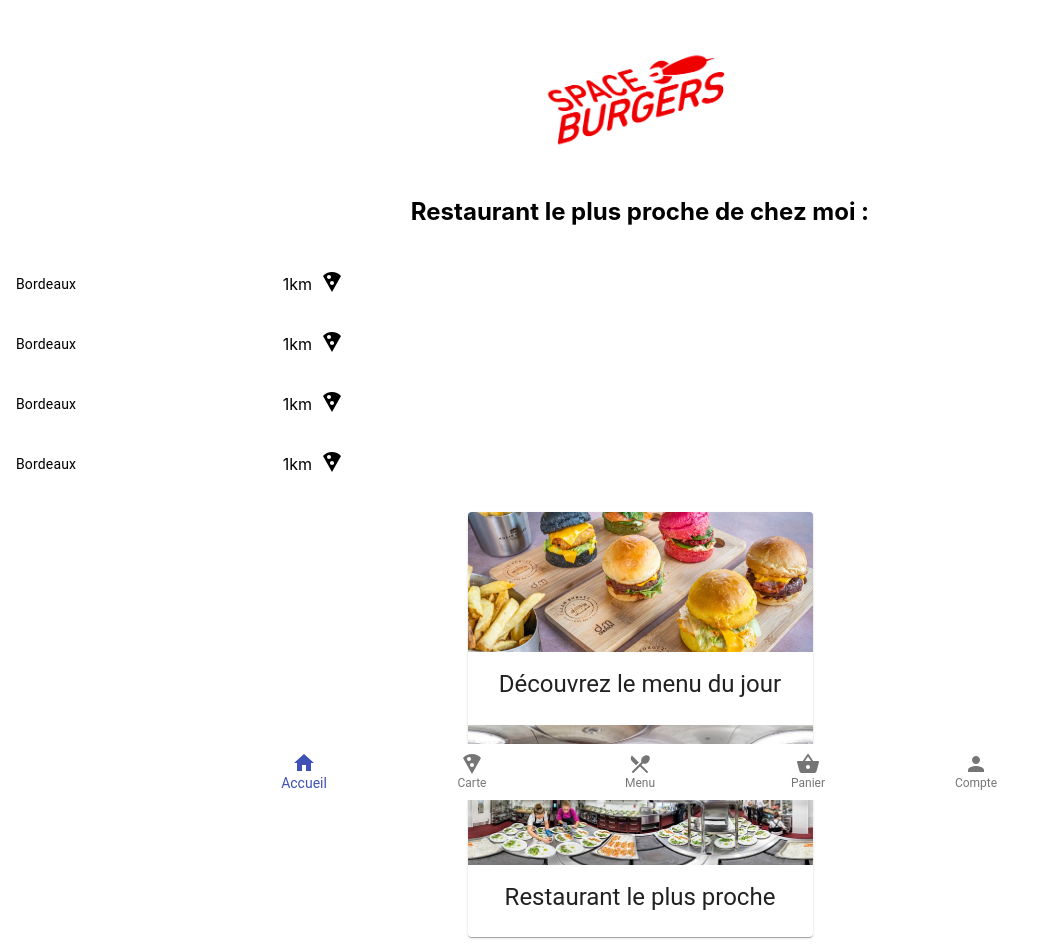
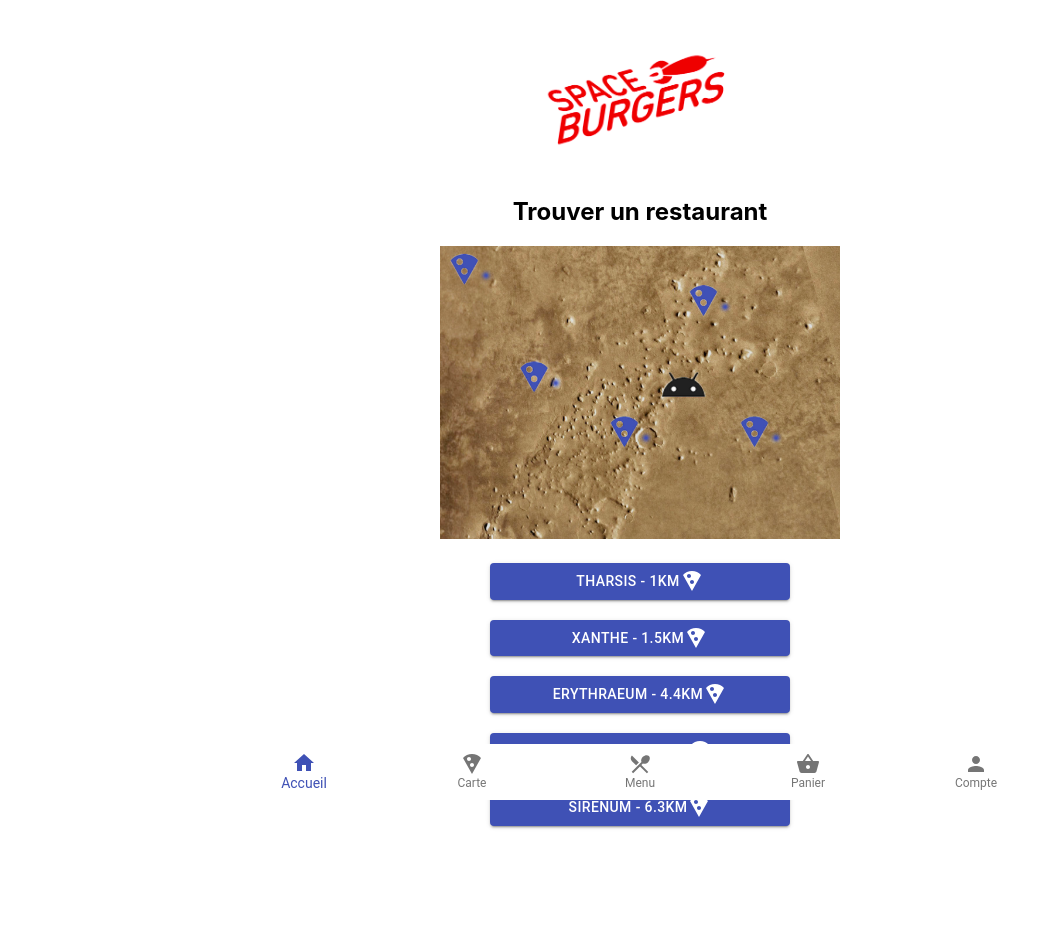
Before and after one commit to yoann-labbe/spaceburger, a React (Create React App) app: page / in a window 1280 px wide. Shown: the whole page, without its empty margins (0-1043 px from the left). After the commit the page ends 866 px from the top, so only its background shows below. Built offline with nearby package versions, Linux system fonts and the light colour scheme.

Commit message:
restaurant

```diff
--- a/src/App.js
+++ b/src/App.js
@@ -10,7 +10,7 @@ function App() {
     <div className="App">
       <Header />
       <Restaurant />
-      <HomeContent />
+      {/* <HomeContent /> */}
       <Footer />
     </div>
   );
--- a/src/Views/Components/RestaurantList/InsetList.jsx
+++ b/src/Views/Components/RestaurantList/InsetList.jsx
@@ -1,35 +1,188 @@
-import React, { useState } from "react";
+import React from "react";
 import { makeStyles } from "@material-ui/core/styles";
-import List from "@material-ui/core/List";
-import ListItem from "@material-ui/core/ListItem";
-import ListItemSecondaryAction from "@material-ui/core/ListItemSecondaryAction";
-import ListItemText from "@material-ui/core/ListItemText";
+import Popover from "@material-ui/core/Popover";
+import Typography from "@material-ui/core/Typography";
+import Button from "@material-ui/core/Button";
 import LocalPizzaIcon from "@material-ui/icons/LocalPizza";
 
 const useStyles = makeStyles((theme) => ({
-  root: {
-    width: "100%",
-    maxWidth: 360,
-    backgroundColor: theme.palette.background.paper,
+  typography: {
+    padding: theme.spacing(2),
+    padding: "20px",
+    margin: "30px",
+    marginBottom: "20px",
+  },
+
+  container: {
+    display: "flex",
+    flexDirection: "column",
+    justifyContent: "center",
+    margin: "20px auto",
+    width: "300px",
+  },
+
+  button: {
+    marginBottom: "20px",
   },
 }));
 
-export default function InsetList() {
+export default function SimplePopover() {
   const classes = useStyles();
+  const [anchorEl, setAnchorEl] = React.useState(null);
+
+  const handleClick = (event) => {
+    setAnchorEl(event.currentTarget);
+  };
+
+  const handleClose = () => {
+    setAnchorEl(null);
+  };
+
+  const open = Boolean(anchorEl);
+  const id = open ? "simple-popover" : undefined;
 
   return (
-    <List dense className={classes.root}>
-      {[0, 1, 2, 3].map((value) => {
-        const labelId = `checkbox-list-secondary-label-${value}`;
-        return (
-          <ListItem key={value} button>
-            <ListItemText id={labelId} primary="Bordeaux" /> <p>1km</p>
-            <ListItemSecondaryAction>
-              <LocalPizzaIcon />
-            </ListItemSecondaryAction>
-          </ListItem>
-        );
-      })}
-    </List>
+    <div className={classes.container}>
+      <Button
+        className={classes.button}
+        aria-describedby={id}
+        variant="contained"
+        color="primary"
+        onClick={handleClick}
+      >
+        Tharsis - 1km <LocalPizzaIcon />
+      </Button>
+      <Popover
+        id={id}
+        open={open}
+        anchorEl={anchorEl}
+        onClose={handleClose}
+        anchorOrigin={{
+          vertical: "bottom",
+          horizontal: "center",
+        }}
+        transformOrigin={{
+          vertical: "top",
+          horizontal: "center",
+        }}
+      >
+        <Typography className={classes.typography}>
+          <p>
+            Adresse : 34 rue de la marne <br />
+            N° : 0420394203942304
+          </p>
+        </Typography>
+      </Popover>
+      <Button
+        className={classes.button}
+        aria-describedby={id}
+        variant="contained"
+        color="primary"
+        onClick={handleClick}
+      >
+        Xanthe - 1.5km <LocalPizzaIcon />
+      </Button>
+      <Popover
+        id={id}
+        open={open}
+        anchorEl={anchorEl}
+        onClose={handleClose}
+        anchorOrigin={{
+          vertical: "bottom",
+          horizontal: "center",
+        }}
+        transformOrigin={{
+          vertical: "top",
+          horizontal: "center",
+        }}
+      >
+        <Typography className={classes.typography}>
+          Adresse : 34 rue de la marne <br />
+          N° : 042039420390342
+        </Typography>
+      </Popover>
+      <Button
+        className={classes.button}
+        aria-describedby={id}
+        variant="contained"
+        color="primary"
+        onClick={handleClick}
+      >
+        Erythraeum - 4.4km <LocalPizzaIcon />
+      </Button>
+      <Popover
+        id={id}
+        open={open}
+        anchorEl={anchorEl}
+        onClose={handleClose}
+        anchorOrigin={{
+          vertical: "bottom",
+          horizontal: "center",
+        }}
+        transformOrigin={{
+          vertical: "top",
+          horizontal: "center",
+        }}
+      >
+        <Typography className={classes.typography}>
+          56 rue de la cour 454454 Tel: 0424094509405 Email: eroizjer@robot.com
+        </Typography>
+      </Popover>
+      <Button
+        className={classes.button}
+        aria-describedby={id}
+        variant="contained"
+        color="primary"
+        onClick={handleClick}
+      >
+        Serpentis - 6km <LocalPizzaIcon />
+      </Button>
+      <Popover
+        id={id}
+        open={open}
+        anchorEl={anchorEl}
+        onClose={handleClose}
+        anchorOrigin={{
+          vertical: "bottom",
+          horizontal: "center",
+        }}
+        transformOrigin={{
+          vertical: "top",
+          horizontal: "center",
+        }}
+      >
+        <Typography className={classes.typography}>
+          42 faubourg saint honoré 334509 Tel: 04240230235924 Email:
+          eroizjer@robot.com
+        </Typography>
+      </Popover>
+      <Button
+        className={classes.button}
+        aria-describedby={id}
+        variant="contained"
+        color="primary"
+        onClick={handleClick}
+      >
+        Sirenum - 6.3km <LocalPizzaIcon />
+      </Button>
+      <Popover
+        id={id}
+        open={open}
+        anchorEl={anchorEl}
+        onClose={handleClose}
+        anchorOrigin={{
+          vertical: "bottom",
+          horizontal: "center",
+        }}
+        transformOrigin={{
+          vertical: "top",
+          horizontal: "center",
+        }}
+      >
+        <Typography className={classes.typography}>
+          42 rue des jours 3384545 Tel: 04304304902394 Email: eroizjer@robot.com
+        </Typography>
+      </Popover>
+    </div>
   );
 }
--- a/src/Views/Components/RestaurantList/Restaurant.jsx
+++ b/src/Views/Components/RestaurantList/Restaurant.jsx
@@ -4,7 +4,12 @@ import InsetList from "./InsetList";
 const Restaurant = () => {
   return (
     <div>
-      <h2>Restaurant le plus proche de chez moi : </h2>
+      <h2>Trouver un restaurant </h2>
+      <img
+        src="assets/mars2.jpg"
+        alt="map.location"
+        style={{ maxWidth: "400px" }}
+      />
       <InsetList />
     </div>
   );
```
Also changed, not shown: public/assets/mars2.jpg (added).
